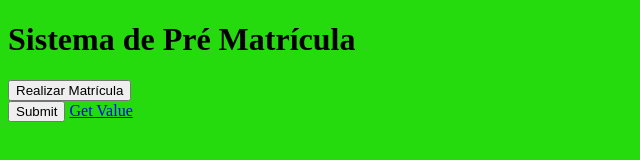
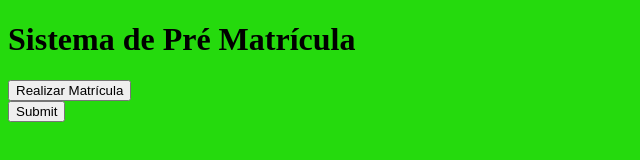
Before and after one commit to paulovitorccc/sistemaPreMatricula-PSoft, a plain HTML site: page aluno.html in a window 1280 px wide. Shown: the full height of the page, 0-640 px from the left. Drawn offline with nearby package versions, Linux system fonts and the light colour scheme.

Commit message:
retirando botao desnecessario

```diff
--- a/aluno.html
+++ b/aluno.html
@@ -25,7 +25,7 @@
 
    </div>
    <input class="btn" type="submit" value="Submit" onclick="validate();getValue();">
-   <a href="#" onclick="getValue();" return false> Get Value</a>
+
 
    <script type=text/javascript>
    function validate(){
@@ -37,6 +37,7 @@
    }
    }
    </script>
+
    <script>
        function getValue() {
        var checks = document.getElementsByClassName("disc");
```
